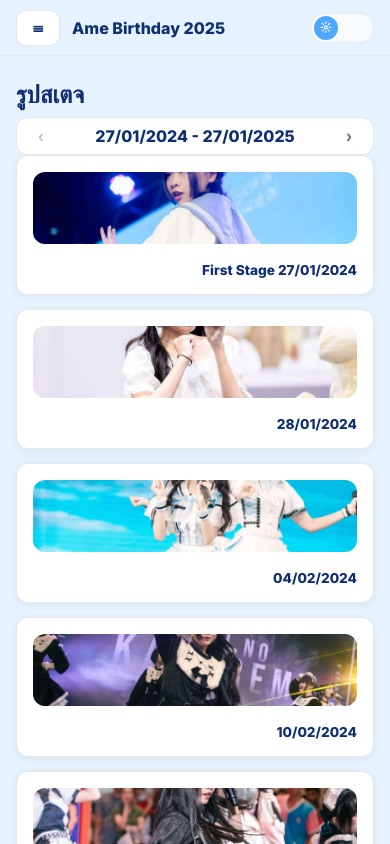
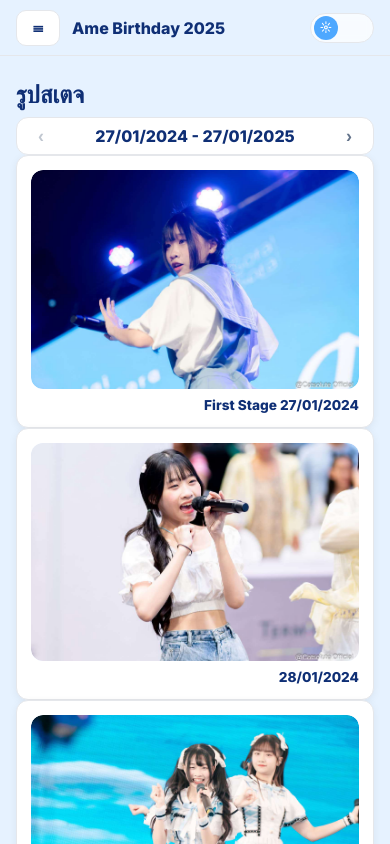
Before and after one commit to SkyBlueFox/Ame_BirthDay_Web, a React (Vite) app: page /stages in a window 390 px wide. Shown: the top 844 px of the page. Built offline with nearby package versions, Linux system fonts and the light colour scheme.

Commit message:
`Refactor stages layout: simplify styles, remove grid, and adjust responsive design`

```diff
--- a/src/styles.css
+++ b/src/styles.css
@@ -271,68 +271,45 @@ a, a:visited, a:active, .btn { text-decoration:none !important }
    STAGE LIST
    ========================= */
 /* ---- Stages header ---- */
-/* ===== Stages: responsive layout ===== */
-.stage-list{
-  display:flex; flex-direction:column; gap:14px;
+/* ===== Stages: show full image, card auto height ===== */
+.stage-item{
+  display:block;                /* การ์ด 1 คอลัมน์ รูปอยู่บน วันที่อยู่ล่าง */
+  overflow:visible;
+  padding:14px;
 }
 
-/* การ์ด 1 แถว: รูปซ้าย ข้อความ/วันที่ขวา */
-.stage-item{
-  display:flex; align-items:center; gap:14px;
-  overflow:hidden; /* กันล้นเมื่อจอแคบ */
-}
-
-/* กล่องรูป ยืดตามจอ: 96–220px กว้าง, 72–140px สูง */
 .stage-thumb{
-  flex:0 0 auto;
-  width:clamp(96px, 28vw, 220px);
-  height:clamp(72px, 18vw, 140px);
-  border-radius:12px; overflow:hidden;
+  width:100%;
+  /* ไม่บังคับสัดส่วนอีกต่อไป ให้สูงตามรูปจริง */
+  border-radius:12px;
+  overflow:hidden;
   background:#EEF5FF;
 }
 :root[data-theme="devil"] .stage-thumb{ background:#141414; }
 
-/* รูปครอบเต็มกรอบ ไม่บิดสัดส่วน */
+/* รูปเต็มกรอบแบบไม่ถูกตัด */
 .stage-thumb img{
-  display:block; width:100%; height:100%; object-fit:cover;
+  display:block;
+  width:100%;
+  height:auto;                  /* ให้ยืดสูงตามรูป */
+  object-fit:contain;           /* เห็นรูปครบ ไม่ครอป */
+  border-radius:12px;
 }
 
-/* ช่องว่างกลางให้ยืด */
-.stage-spacer{ flex:1 1 auto; min-width:8px; }
-
-/* วันที่ชิดขวา ปรับขนาดอักษรตามจอ และไม่ล้น */
+/* วันที่อยู่ใต้รูป ขวา และไม่ล้น */
 .stage-date{
-  margin-left:auto; font-weight:800;
-  font-size:clamp(12px, 2.8vw, 16px);
-  white-space:nowrap; text-overflow:ellipsis; overflow:hidden;
-  max-width:40vw; /* กันทับรูปในจอเล็ก */
+  margin-top:8px;
+  text-align:right;
+  font-weight:800;
+  font-size:clamp(12px, 3.5vw, 16px);
+  white-space:normal;
+  overflow-wrap:anywhere;
 }
 
-/* แถบช่วง ปุ่มไม่ล้นและอยู่กึ่งกลางแนวตั้ง */
-.stage-range{
-  position:relative; padding:8px 40px; text-align:center;
-  background:var(--card-bg); border:1px solid var(--line); border-radius:12px;
-}
-.stage-range-btn{ position:absolute; top:50%; transform:translateY(-50%);
-  width:28px; height:28px; line-height:28px; border:none; background:transparent;
-  color:var(--muted); font-weight:800; font-size:18px; border-radius:9999px; }
+/* ยังคงปุ่มช่วงด้านบนเหมือนเดิม */
+.stage-range{ padding:8px 40px; }
+.stage-range-btn{ position:absolute; top:50%; transform:translateY(-50%); width:28px; height:28px; background:transparent; border:none; }
 .stage-range-btn.prev{ left:8px } .stage-range-btn.next{ right:8px }
-.stage-range-btn:hover{ background:rgba(0,0,0,.06) }
-:root[data-theme="devil"] .stage-range-btn:hover{ background:rgba(255,255,255,.06) }
-
-/* หน้าจอเล็กมาก: ลดขนาดรูปอีก และให้วันที่อยู่ใต้รูปเมื่อแคบมาก */
-@media (max-width: 360px){
-  .stage-thumb{ width:120px; height:84px; }
-  .stage-item{ align-items:flex-start; }
-  .stage-date{ max-width:unset; white-space:normal; }
-}
-
-/* หน้าจอกว้าง: ให้การ์ดสูงขึ้นเล็กน้อย */
-@media (min-width: 1024px){
-  .stage-thumb{ width:220px; height:140px; }
-  .stage-date{ font-size:16px; }
-}
-
 
 
 /* =========================
@@ -402,54 +379,3 @@ a, a:visited, a:active, .btn { text-decoration:none !important }
 :root[data-theme="devil"] .stage-range-btn:hover{ background:rgba(255,255,255,.06) }
 .stage-range-btn:disabled{ opacity:.4; cursor:default; pointer-events:none }
 .stage-range-btn:focus-visible{ outline:2px solid var(--accent); outline-offset:2px }
-/* ====== Stages responsive (fix overflow) ====== */
-
-/* ใช้ Grid แทน flex เพื่อจัดรูปซ้าย ข้อความขวา และสลับเป็นแนวตั้งบนจอเล็ก */
-.stage-item{
-  display:grid;
-  grid-template-columns: minmax(120px, 42vw) 1fr; /* รูป 120px–42vw, ขวายืด */
-  align-items:center;
-  gap:12px;
-  overflow:hidden;               /* กันล้นของเนื้อหาในการ์ด */
-}
-
-/* spacer ไม่ต้องใช้เมื่อเป็น grid */
-.stage-spacer{ display:none; }
-
-/* กรอบรูปให้ responsive และคงสัดส่วน */
-.stage-thumb{
-  width:100%;
-  aspect-ratio: 4 / 3;           /* 4:3 พอดีรูปสเตจ */
-  border-radius:12px;
-  overflow:hidden;
-  background:#EEF5FF;
-}
-:root[data-theme="devil"] .stage-thumb{ background:#141414; }
-
-.stage-thumb img{
-  width:100%; height:100%; object-fit:cover; display:block;
-}
-
-/* ข้อความ/วันที่ทางขวา ให้ห่อบรรทัด ไม่ล้นขอบ */
-.stage-date{
-  justify-self:end;              /* ชิดขวาเมื่อเป็น 2 คอลัมน์ */
-  text-align:right;
-  font-weight:800;
-  font-size:clamp(12px, 3.5vw, 16px);
-  max-width:44vw;                /* จำกัดพื้นที่ฝั่งขวาไม่ให้ดันทับรูป */
-  overflow-wrap:anywhere;        /* บังคับห่อคำยาว */
-  white-space:normal;
-}
-
-/* จอเล็กมาก: ซ้อนเป็นแนวตั้ง รูปบน ข้อความ/วันที่ล่าง เต็มกว้าง */
-@media (max-width: 420px){
-  .stage-item{
-    grid-template-columns: 1fr;  /* เหลือคอลัมน์เดียว */
-  }
-  .stage-date{
-    justify-self:start;
-    text-align:left;
-    max-width:100%;
-    margin-top:6px;
-  }
-}
```
